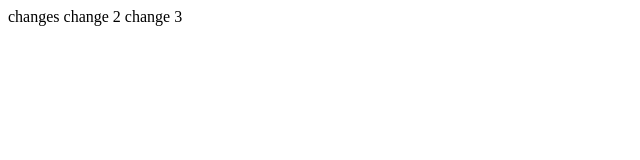
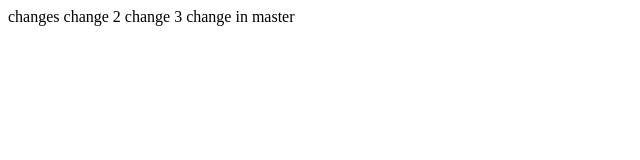
Before and after one commit to npm-sipu/repo, a plain HTML site: page index.html in a window 1280 px wide. Shown: the whole page, without its empty margins (0-640 px from the left). Drawn offline with Linux system fonts and the light colour scheme.

Commit message:
change in mastre added

```diff
--- a/index.html
+++ b/index.html
@@ -7,6 +7,6 @@
     <title>Document</title>
   </head>
   <body>
-    changes change 2 change 3
+    changes change 2 change 3 change in master
   </body>
 </html>
```
